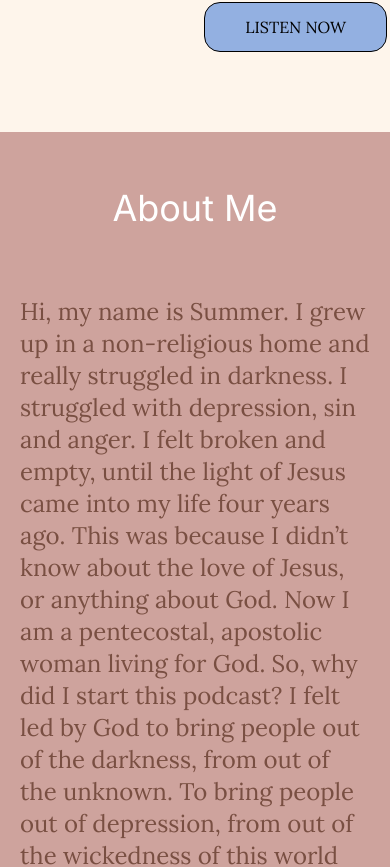
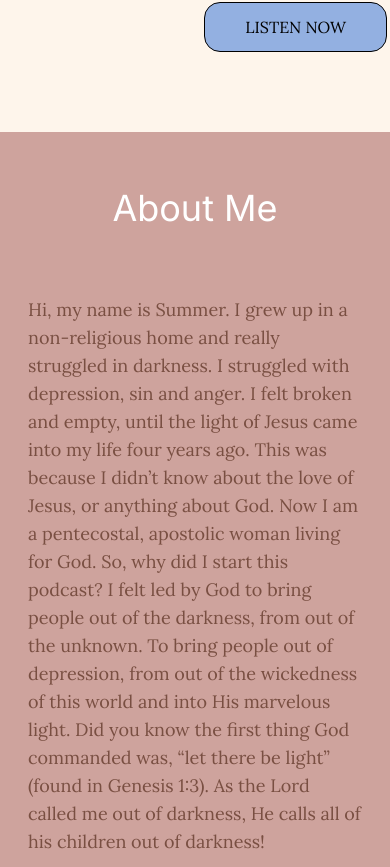
Before and after one commit to mlguels/calledoutofdarkness_podcast, a Next.js app: page / in a window 390 px wide. Shown: the part 1837-2704 px from the top of the page. Built offline with nearby package versions, Linux system fonts and the light colour scheme.

Commit message:
Fix mobile view text

```diff
--- a/components/about-section.tsx
+++ b/components/about-section.tsx
@@ -5,13 +5,13 @@ export default function AboutMe() {
   return (
     <main
       id="aboutme"
-      className="bg-pink-primary pt-10 pb-10 flex justify-center"
+      className="bg-pink-primary pt-10 pb-10 flex justify-center p-2"
     >
       <section className="flex flex-col md:flex-row justify-center items-center gap-10">
         <div className="flex flex-col items-center gap-8">
           <h1 className="text-white w-fit px-3 py-4 text-4xl">About Me</h1>
           <p
-            className={`${lora.className} max-w-[700px] text-brown-primary text-2xl w-auto p-5`}
+            className={`${lora.className} max-w-[700px] text-brown-primary text-lg md:text-2xl w-auto p-5`}
           >
             Hi, my name is Summer. I grew up in a non-religious home and really
             struggled in darkness. I struggled with depression, sin and anger. I
```
